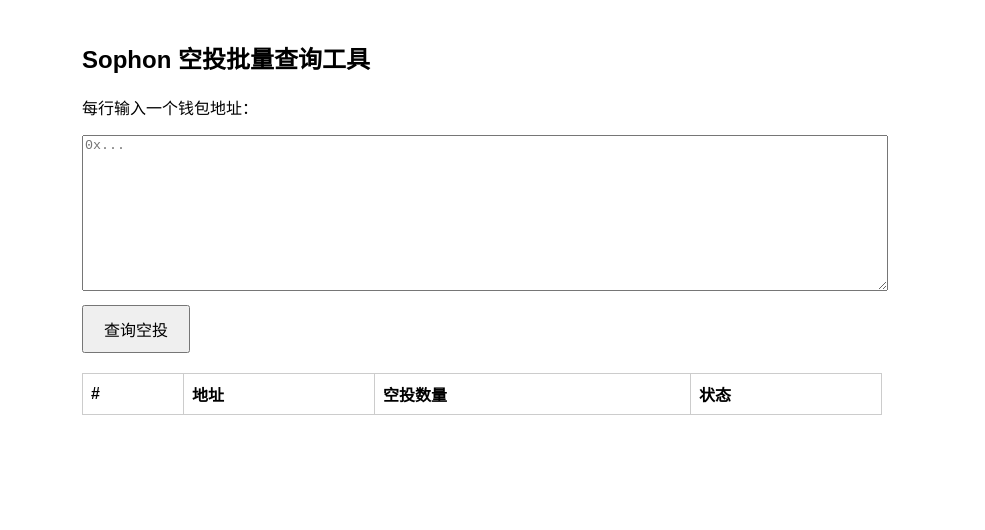
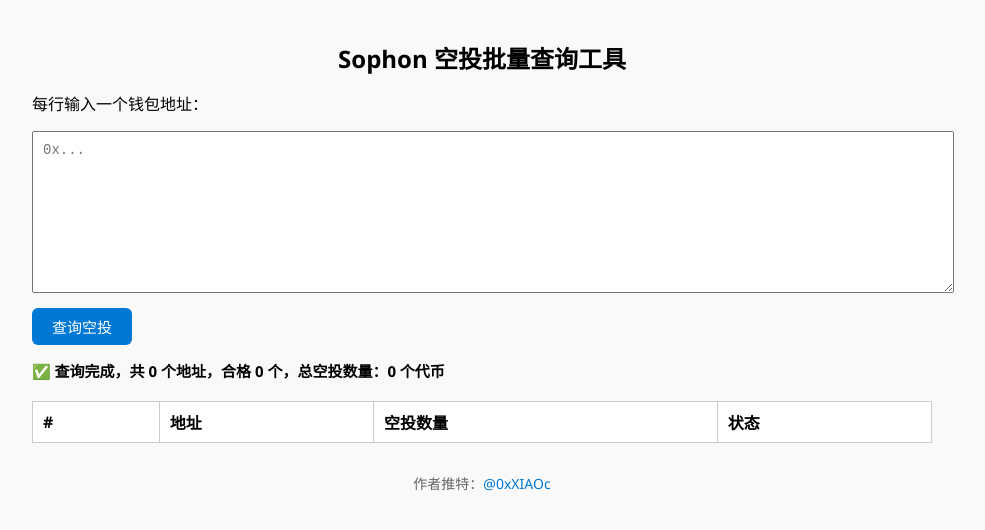
Before and after one commit to 7CCCCC21X/sophon, a plain HTML site: page index.html in a window 1280 px wide. Both pictures are taken after a click on the button "查询空投". Shown: the whole page, without its empty margins (158-1143 px from the left). Drawn offline with Linux system fonts and the light colour scheme.

Commit message:
Update index.html

```diff
--- a/index.html
+++ b/index.html
@@ -1,36 +1,96 @@
 <!DOCTYPE html>
 <html lang="zh">
 <head>
-  <meta charset="UTF-8" />
-  <title>Sophon 空投批量查询</title>
+  <meta charset="UTF-8">
+  <title>Sophon 空投批量查询工具</title>
   <style>
     body {
-      font-family: sans-serif;
+      font-family: "Segoe UI", sans-serif;
       padding: 20px;
-      max-width: 800px;
+      max-width: 900px;
       margin: auto;
+      background: #f9f9f9;
     }
+
+    h2 {
+      text-align: center;
+      margin-bottom: 10px;
+    }
+
     textarea {
       width: 100%;
-      height: 150px;
+      height: 140px;
+      padding: 10px;
+      font-size: 14px;
       margin-bottom: 10px;
     }
+
     button {
-      padding: 10px 20px;
-      font-size: 16px;
+      padding: 8px 20px;
+      font-size: 15px;
+      background-color: #0078d4;
+      color: white;
+      border: none;
+      border-radius: 6px;
+      cursor: pointer;
     }
+
+    button:hover {
+      background-color: #005fa3;
+    }
+
+    #summary {
+      margin-top: 15px;
+      font-weight: bold;
+      font-size: 15px;
+    }
+
     table {
       width: 100%;
       border-collapse: collapse;
       margin-top: 20px;
+      background: white;
     }
+
     th, td {
-      padding: 8px;
       border: 1px solid #ccc;
+      padding: 8px 10px;
       text-align: left;
     }
-    .success { color: green; }
-    .fail { color: red; }
+
+    tbody tr:nth-child(even) {
+      background-color: #f4f7fa;
+    }
+
+    tbody tr:hover {
+      background-color: #eef3fc;
+    }
+
+    .success {
+      color: green;
+      font-weight: bold;
+    }
+
+    .fail {
+      color: red;
+      font-weight: bold;
+    }
+
+    .footer {
+      margin-top: 30px;
+      font-size: 14px;
+      text-align: center;
+      color: #666;
+    }
+
+    .footer a {
+      color: #0078d4;
+      text-decoration: none;
+    }
+
+    .footer a:hover {
+      text-decoration: underline;
+    }
   </style>
 </head>
 <body>
@@ -38,6 +98,8 @@
   <p>每行输入一个钱包地址：</p>
   <textarea id="input" placeholder="0x..."></textarea><br>
   <button onclick="check()">查询空投</button>
+
+  <div id="summary">尚未开始查询</div>
 
   <table id="result">
     <thead>
@@ -51,14 +113,27 @@
     <tbody></tbody>
   </table>
 
+  <div class="footer">
+    作者推特：<a href="https://twitter.com/0xXIAOc" target="_blank">@0xXIAOc</a>
+  </div>
+
   <script>
     async function check() {
-      const lines = document.getElementById("input").value.trim().split("\n").filter(Boolean);
+      const lines = [...new Set(
+        document.getElementById("input").value
+          .trim().split("\n")
+          .map(x => x.trim())
+          .filter(Boolean)
+      )];
+
       const tbody = document.querySelector("#result tbody");
       tbody.innerHTML = "";
+      let totalAmount = 0;
+      let qualifiedCount = 0;
 
       for (let i = 0; i < lines.length; i++) {
-        const addr = lines[i].trim();
+        const addr = lines[i];
+        document.getElementById("summary").innerText = `正在查询第 ${i + 1} / ${lines.length} 个地址…`;
         const row = document.createElement("tr");
         row.innerHTML = `<td>${i + 1}</td><td>${addr}</td><td>查询中...</td><td>等待</td>`;
         tbody.appendChild(row);
@@ -69,20 +144,26 @@
 
           if (data.allocations && data.allocations.length > 0) {
             const amount = BigInt(data.allocations[0].tokenAmount) / 10n ** 18n;
+            totalAmount += Number(amount);
+            qualifiedCount++;
+
             row.children[2].textContent = amount.toString();
-            row.children[3].textContent = "✅ 成功";
+            row.children[3].innerHTML = "✅ 合格";
             row.children[3].className = "success";
           } else {
             row.children[2].textContent = "0";
-            row.children[3].textContent = "❌ 无资格";
+            row.children[3].innerHTML = "❌ 无资格";
             row.children[3].className = "fail";
           }
-        } catch (err) {
+        } catch (e) {
           row.children[2].textContent = "-";
-          row.children[3].textContent = "❌ 查询失败";
+          row.children[3].innerHTML = "❌ 查询失败";
           row.children[3].className = "fail";
         }
       }
+
+      document.getElementById("summary").innerText =
+        `✅ 查询完成，共 ${lines.length} 个地址，合格 ${qualifiedCount} 个，总空投数量：${totalAmount} 个代币`;
     }
   </script>
 </body>
```
